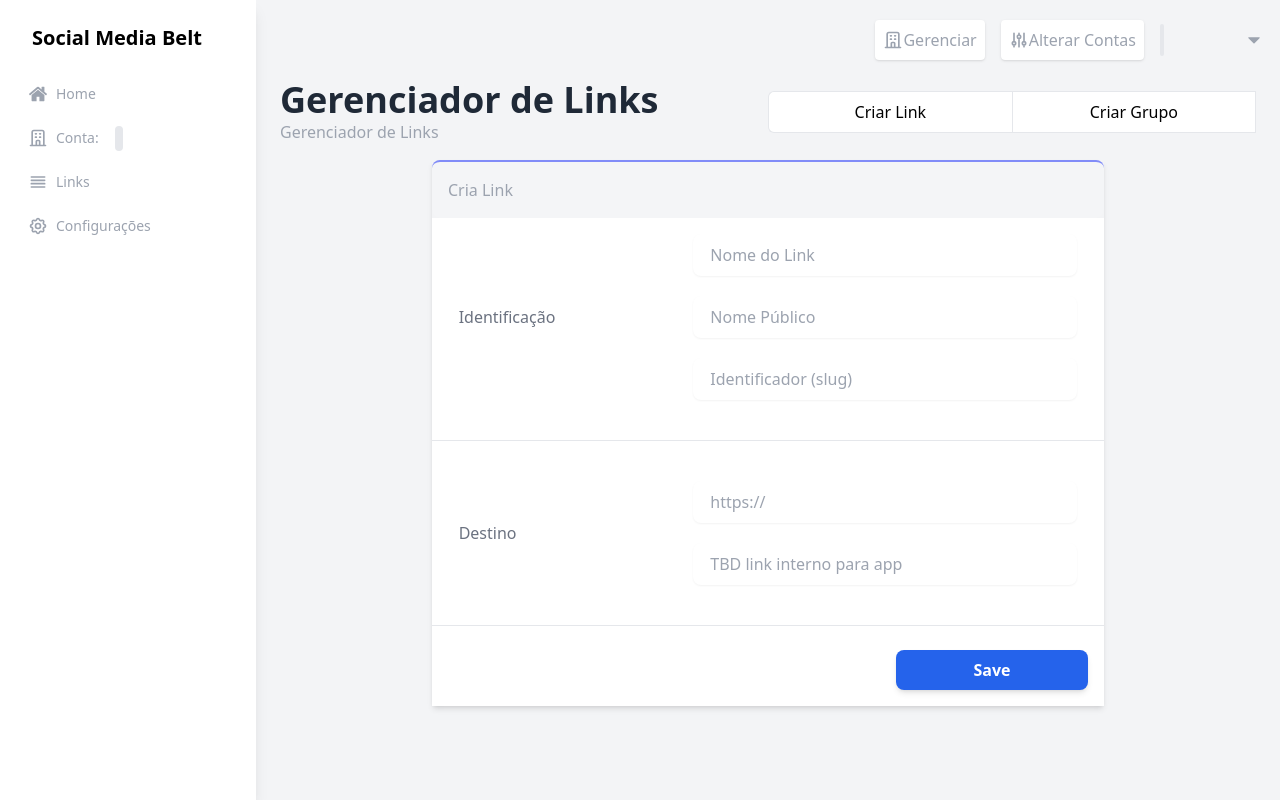
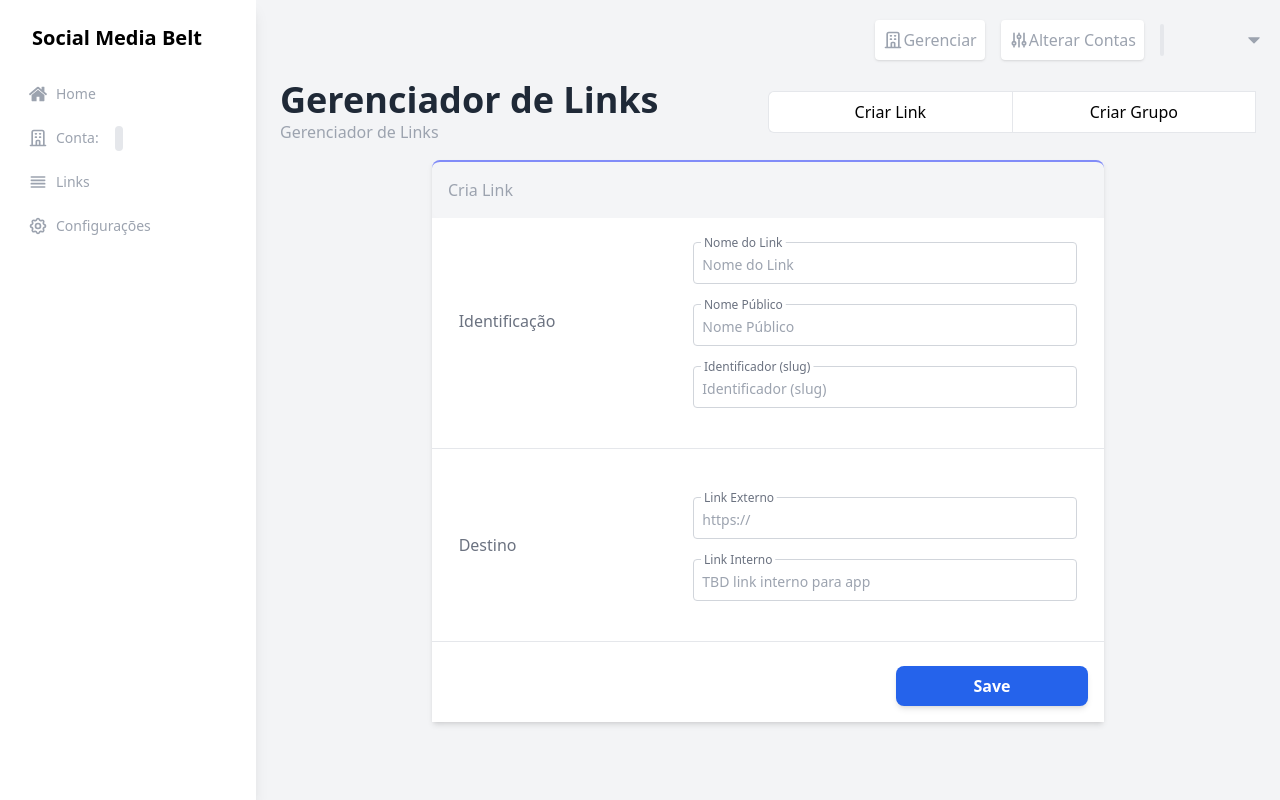
Before and after one commit to llutti/SocialMediaBelt, a Next.js app: page /app/1/links/create in a window 1280 px wide. Built offline with nearby package versions, Linux system fonts and the light colour scheme; no server answers.

Commit message:
Refatorar para utilizar novo componente Input e validar o SLUG para nao permitir inclusao de valores repetidos

```diff
--- a/src/pages/api/[tenantId]/links/index.ts
+++ b/src/pages/api/[tenantId]/links/index.ts
@@ -2,7 +2,7 @@ import type { NextApiRequest, NextApiResponse } from 'next'
 
 import { getSession } from 'next-auth/react';
 import { Link, Prisma } from '@prisma/client';
-import { findPaginated, LinkPaginationWapper, save } from 'src/services/links';
+import { findLinkBySlug, findPaginated, LinkPaginationWapper, save } from 'src/services/links';
 import { checkTenantPermition } from 'src/services/users';
 
 interface SessionError
@@ -41,7 +41,15 @@ export default async function handler(
           }
         }
       }
-      const savedLink = await save(linkData);
+
+      const savedLink = await save(tenantId, linkData);
+
+      if (!savedLink)
+      {
+        return res
+          .status(404)
+          .json({ message: 'Slug invalid' });
+      }
 
       return res
         .status(200)
@@ -50,7 +58,24 @@ export default async function handler(
 
     if (req.method === 'GET')
     {
-      const { cursor, take } = req.query;
+      const { cursor, take, slug } = req.query;
+
+      if (slug)
+      {
+        const link = await findLinkBySlug(tenantId, slug as string);
+
+        if (!link)
+        {
+          return res
+            .status(404)
+            .json({ message: 'Slug invalid' });
+        }
+
+        return res
+          .status(200)
+          .json(link);
+      }
+
       const links = await findPaginated(tenantId, cursor, take);
 
       return res
--- a/src/pages/app/[tenantid]/links/[linkid]/edit.tsx
+++ b/src/pages/app/[tenantid]/links/[linkid]/edit.tsx
@@ -10,6 +10,7 @@ import { useEffect, useState } from 'react';
 import { useHttpGet } from 'src/hooks/api';
 import { Link as LinkEntity } from '@prisma/client';
 import { Alert } from '@components/Alert';
+import { Input } from '@components/Input';
 
 interface NewLinkForm
 {
@@ -20,22 +21,39 @@ interface NewLinkForm
   appLink: string;
 }
 
+const EditLink = () =>
+{
+  const [success, setSuccess] = useState(false);
+  const router = useRouter();
+  const tenantId = router?.query?.tenantid ?? null;
+  const linkId = router?.query?.linkid ?? null;
   const schema = yup.object(
     {
       name: yup.string().required(),
       publicName: yup.string().required(),
-    slug: yup.string().required(),
+      slug: yup.string().required()
+        .test(
+          'uniqueSlug',  // Name
+          'This SLUG is already registered.',               // Msg
+          async (slug) =>
+          {
+            const res = await fetch(`/api/${tenantId}/links?slug=${slug}`, { method: 'GET', headers: { 'Content-Type': 'application/json' }, });
+            const data = await res.json();
+            let result = !!data?.message;
+            if (result === false)
+            {
+              if (data?.id === linkId)
+              {
+                result = true;
+              }
+            }
+
+            return result;
+          }),
       destination: yup.string().required(),
       // appLink: yup.string().required(),
     }).required();
-
-const EditLink = () =>
-{
-  const [success, setSuccess] = useState(false);
-  const router = useRouter();
   const { register, handleSubmit, formState: { errors }, setValue } = useForm<NewLinkForm>({ resolver: yupResolver(schema) });
-  const tenantId = router?.query?.tenantid ?? null;
-  const linkId = router?.query?.linkid ?? null;
   const onSubmit: SubmitHandler<NewLinkForm> = async (inputs) =>
   {
     setSuccess(false);
@@ -43,6 +61,7 @@ const EditLink = () =>
     router.push(`/app/${tenantId}/links`);
   }
   const { data } = useHttpGet<LinkEntity>(tenantId && linkId && `/api/${tenantId}/links/${linkId}`);
+
   useEffect(
     () =>
     {
@@ -56,6 +75,12 @@ const EditLink = () =>
       }
     },
     [data, setValue]);
+
+  const validarSlug = async (value: string) =>
+  {
+
+    return !!data;
+  }
   return (
     <>
       {/* <pre>{JSON.stringify(data, null, 2)}</pre> */}
@@ -99,56 +124,43 @@ const EditLink = () =>
                 <Alert type='Success'>Alteração realizada com sucesso!</Alert>
               }
 
-              <div className=" relative ">
-                <input
-                  type="text"
-                  className=" rounded-lg border-transparent flex-1 appearance-none border border-gray-300 w-full py-2 px-4 bg-white text-gray-700 placeholder-gray-400 shadow-sm text-base focus:outline-none focus:ring-2 focus:ring-purple-600 focus:border-transparent"
-                  placeholder="Nome do Link"
+              <Input
+                label='Nome do Link'
+                placeholder='Nome do Link'
                 {...register('name')}
+                erros={errors?.name}
               />
-              </div>
-              <div className=" relative ">
-                <input
-                  type="text"
-                  className=" rounded-lg border-transparent flex-1 appearance-none border border-gray-300 w-full py-2 px-4 bg-white text-gray-700 placeholder-gray-400 shadow-sm text-base focus:outline-none focus:ring-2 focus:ring-purple-600 focus:border-transparent"
-                  placeholder="Nome Público"
+              <Input
+                label='Nome Público'
+                placeholder='Nome Público'
                 {...register('publicName')}
+                erros={errors?.publicName}
               />
-              </div>
-              <div className=" relative ">
-                <input
-                  type="text"
-                  className=" rounded-lg border-transparent flex-1 appearance-none border border-gray-300 w-full py-2 px-4 bg-white text-gray-700 placeholder-gray-400 shadow-sm text-base focus:outline-none focus:ring-2 focus:ring-purple-600 focus:border-transparent"
-                  placeholder="Identificador (slug)"
+              <Input
+                label='Identificador (slug)'
+                placeholder='Identificador (slug)'
                 {...register('slug')}
+                erros={errors?.slug}
               />
-              </div>
             </div>
           </div>
           <hr />
           <div className="items-center w-full p-4 space-y-4 text-gray-500 md:inline-flex md:space-y-0">
             <h2 className="max-w-sm mx-auto md:w-1/3">Destino</h2>
             <div className="max-w-sm mx-auto space-y-5 md:w-2/3">
-              <div>
-                <div className=" relative ">
-                  <input
-                    type="text"
-                    className=" rounded-lg border-transparent flex-1 appearance-none border border-gray-300 w-full py-2 px-4 bg-white text-gray-700 placeholder-gray-400 shadow-sm text-base focus:outline-none focus:ring-2 focus:ring-purple-600 focus:border-transparent"
-                    placeholder="https://"
+              <Input
+                label='Link Externo'
+                placeholder='https://'
                 {...register('destination')}
+                erros={errors?.destination}
               />
-                </div>
-              </div>
-              <div>
-                <div className=" relative ">
-                  <input
-                    type="text"
-                    className=" rounded-lg border-transparent flex-1 appearance-none border border-gray-300 w-full py-2 px-4 bg-white text-gray-700 placeholder-gray-400 shadow-sm text-base focus:outline-none focus:ring-2 focus:ring-purple-600 focus:border-transparent"
-                    placeholder="TBD link interno para app"
+
+              <Input
+                label='Link Interno'
+                placeholder='TBD link interno para app'
                 {...register('appLink')}
+                erros={errors?.appLink}
               />
-                </div>
-              </div>
             </div>
           </div>
           <hr />
--- a/src/pages/app/[tenantid]/links/create.tsx
+++ b/src/pages/app/[tenantid]/links/create.tsx
@@ -6,6 +6,7 @@ import * as yup from "yup";
 import { useRouter } from 'next/router';
 import { executePost } from '@lib/fetch';
 import Link from 'next/link';
+import { Input } from '@components/Input';
 
 interface NewLinkForm
 {
@@ -16,23 +17,47 @@ interface NewLinkForm
   appLink: string;
 }
 
-const schema = yup.object(
-  {
-    name: yup.string().required(),
-    publicName: yup.string().required(),
-    slug: yup.string().required(),
-    destination: yup.string().required(),
-    appLink: yup.string().required(),
-  }).required();
-
 const CreateLink = () =>
 {
   const router = useRouter();
+  const tenantId = router?.query?.tenantid ?? null;
+  const schema = yup.object(
+    {
+      name: yup
+        .string()
+        .required(),
+      publicName: yup
+        .string()
+        .required(),
+      slug: yup
+        .string()
+        .required()
+        .test(
+          'uniqueSlug',
+          'This SLUG is already registered.',
+          async (slug) =>
+          {
+            const res = await fetch(`/api/${tenantId}/links?slug=${slug}`, { method: 'GET', headers: { 'Content-Type': 'application/json' }, });
+            const data = await res.json();
+
+            return !!data?.message;
+          }),
+      destination: yup
+        .string()
+        .required(),
+      appLink: yup
+        .string()
+        .required(),
+    }).required();
   const { register, handleSubmit, formState: { errors } } = useForm<NewLinkForm>({ resolver: yupResolver(schema) });
   const onSubmit: SubmitHandler<NewLinkForm> = async (inputs) =>
   {
-    await executePost({ url: `/api/${router?.query?.tenantid}/links`, data: inputs });
-    router.push(`/app/${router?.query?.tenantid}/links`);
+    const res = await executePost({ url: `/api/${tenantId}/links`, data: inputs });
+    //console.log(res);
+    if (!res?.message)
+    {
+      router.push(`/app/${tenantId}/links`);
+    }
   }
 
   return (
@@ -73,56 +98,44 @@ const CreateLink = () =>
             <h2 className="max-w-sm mx-auto md:w-1/3">Identificação</h2>
             <div className="max-w-sm mx-auto md:w-2/3 space-y-5">
 
-              <div className=" relative ">
-                <input
-                  type="text"
-                  className=" rounded-lg border-transparent flex-1 appearance-none border border-gray-300 w-full py-2 px-4 bg-white text-gray-700 placeholder-gray-400 shadow-sm text-base focus:outline-none focus:ring-2 focus:ring-purple-600 focus:border-transparent"
-                  placeholder="Nome do Link"
+              <Input
+                label='Nome do Link'
+                placeholder='Nome do Link'
                 {...register('name')}
+                erros={errors?.name}
               />
-              </div>
-              <div className=" relative ">
-                <input
-                  type="text"
-                  className=" rounded-lg border-transparent flex-1 appearance-none border border-gray-300 w-full py-2 px-4 bg-white text-gray-700 placeholder-gray-400 shadow-sm text-base focus:outline-none focus:ring-2 focus:ring-purple-600 focus:border-transparent"
-                  placeholder="Nome Público"
+              <Input
+                label='Nome Público'
+                placeholder='Nome Público'
                 {...register('publicName')}
+                erros={errors?.publicName}
               />
-              </div>
-              <div className=" relative ">
-                <input
-                  type="text"
-                  className=" rounded-lg border-transparent flex-1 appearance-none border border-gray-300 w-full py-2 px-4 bg-white text-gray-700 placeholder-gray-400 shadow-sm text-base focus:outline-none focus:ring-2 focus:ring-purple-600 focus:border-transparent"
-                  placeholder="Identificador (slug)"
+              <Input
+                label='Identificador (slug)'
+                placeholder='Identificador (slug)'
                 {...register('slug')}
+                erros={errors?.slug}
               />
-              </div>
+
             </div>
           </div>
           <hr />
           <div className="items-center w-full p-4 space-y-4 text-gray-500 md:inline-flex md:space-y-0">
             <h2 className="max-w-sm mx-auto md:w-1/3">Destino</h2>
             <div className="max-w-sm mx-auto space-y-5 md:w-2/3">
-              <div>
-                <div className=" relative ">
-                  <input
-                    type="text"
-                    className=" rounded-lg border-transparent flex-1 appearance-none border border-gray-300 w-full py-2 px-4 bg-white text-gray-700 placeholder-gray-400 shadow-sm text-base focus:outline-none focus:ring-2 focus:ring-purple-600 focus:border-transparent"
-                    placeholder="https://"
+              <Input
+                label='Link Externo'
+                placeholder='https://'
                 {...register('destination')}
+                erros={errors?.destination}
               />
-                </div>
-              </div>
-              <div>
-                <div className=" relative ">
-                  <input
-                    type="text"
-                    className=" rounded-lg border-transparent flex-1 appearance-none border border-gray-300 w-full py-2 px-4 bg-white text-gray-700 placeholder-gray-400 shadow-sm text-base focus:outline-none focus:ring-2 focus:ring-purple-600 focus:border-transparent"
-                    placeholder="TBD link interno para app"
+
+              <Input
+                label='Link Interno'
+                placeholder='TBD link interno para app'
                 {...register('appLink')}
+                erros={errors?.appLink}
               />
-                </div>
-              </div>
             </div>
           </div>
           <hr />
--- a/src/services/links.ts
+++ b/src/services/links.ts
@@ -7,6 +7,7 @@ interface LinkPaginationWapper
   nextCursor?: string,
   prevCursor?: string,
 }
+
 interface ClickPaginationWapper
 {
   items: Click[],
@@ -14,8 +15,14 @@ interface ClickPaginationWapper
   prevCursor?: string,
 }
 
-const save = async (linkData: Prisma.LinkCreateInput): Promise<Link> =>
+const save = async (tenantId: string, linkData: Prisma.LinkCreateInput): Promise<Link | null> =>
 {
+  const currentLink = await findLinkBySlug(tenantId, linkData.slug as string);
+  if (currentLink !== null)
+  {
+    return null;
+  }
+
   const savedLink = await prisma.link
     .create({
       data: linkData
@@ -24,8 +31,15 @@ const save = async (linkData: Prisma.LinkCreateInput): Promise<Link> =>
   return savedLink;
 }
 
-const update = async (id: string, linkData: Prisma.LinkUpdateInput): Promise<Link> =>
+const update = async (tenantId: string, id: string, linkData: Prisma.LinkUpdateInput): Promise<Link | null> =>
 {
+  const currentLink = await findLinkBySlug(tenantId, linkData.slug as string);
+  if ((currentLink !== null)
+    && (currentLink?.id !== id))
+  {
+    return null;
+  }
+
   const savedLink = await prisma.link
     .update({
       where: { id },
@@ -34,7 +48,6 @@ const update = async (id: string, linkData: Prisma.LinkUpdateInput): Promise<Lin
 
   return savedLink;
 }
-
 
 const findPaginated = async (tenantId: string, cursor?: string | string[], take?: string | string[]): Promise<LinkPaginationWapper> =>
 {
@@ -210,10 +223,10 @@ const findLinkBySlug = async (tenantId: string, slug: string) =>
 {
   const link = await prisma.link
     .findFirst({
-      select: {
-        id: true,
-        destination: true,
-      },
+      // select: {
+      //   id: true,
+      //   destination: true,
+      // },
       where: {
         tenantId,
         slug
```
Also changed, not shown: src/pages/api/[tenantId]/links/[linkId]/index.ts (+9 -1 lines). Lines whose indentation alone changed are shown as unchanged.
